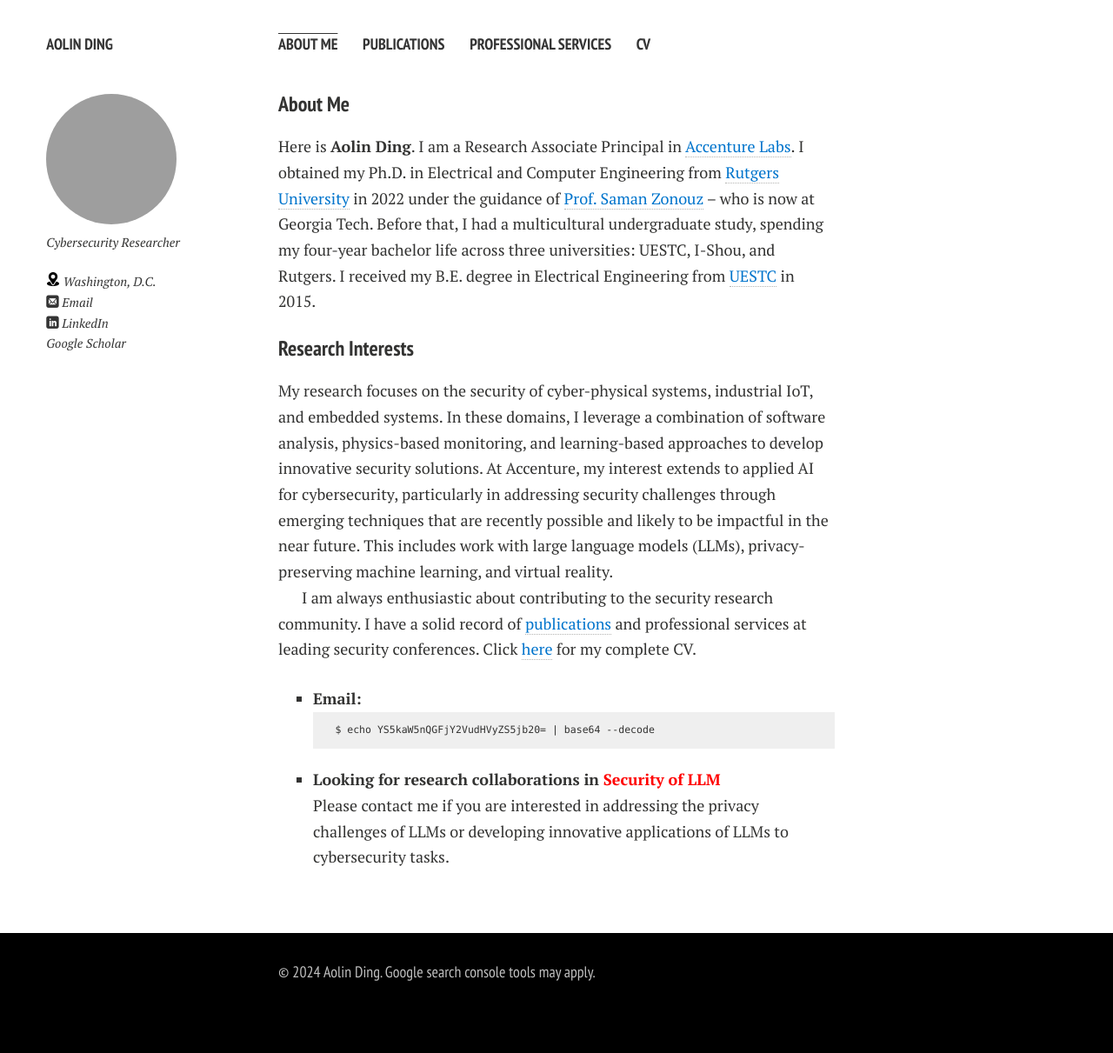
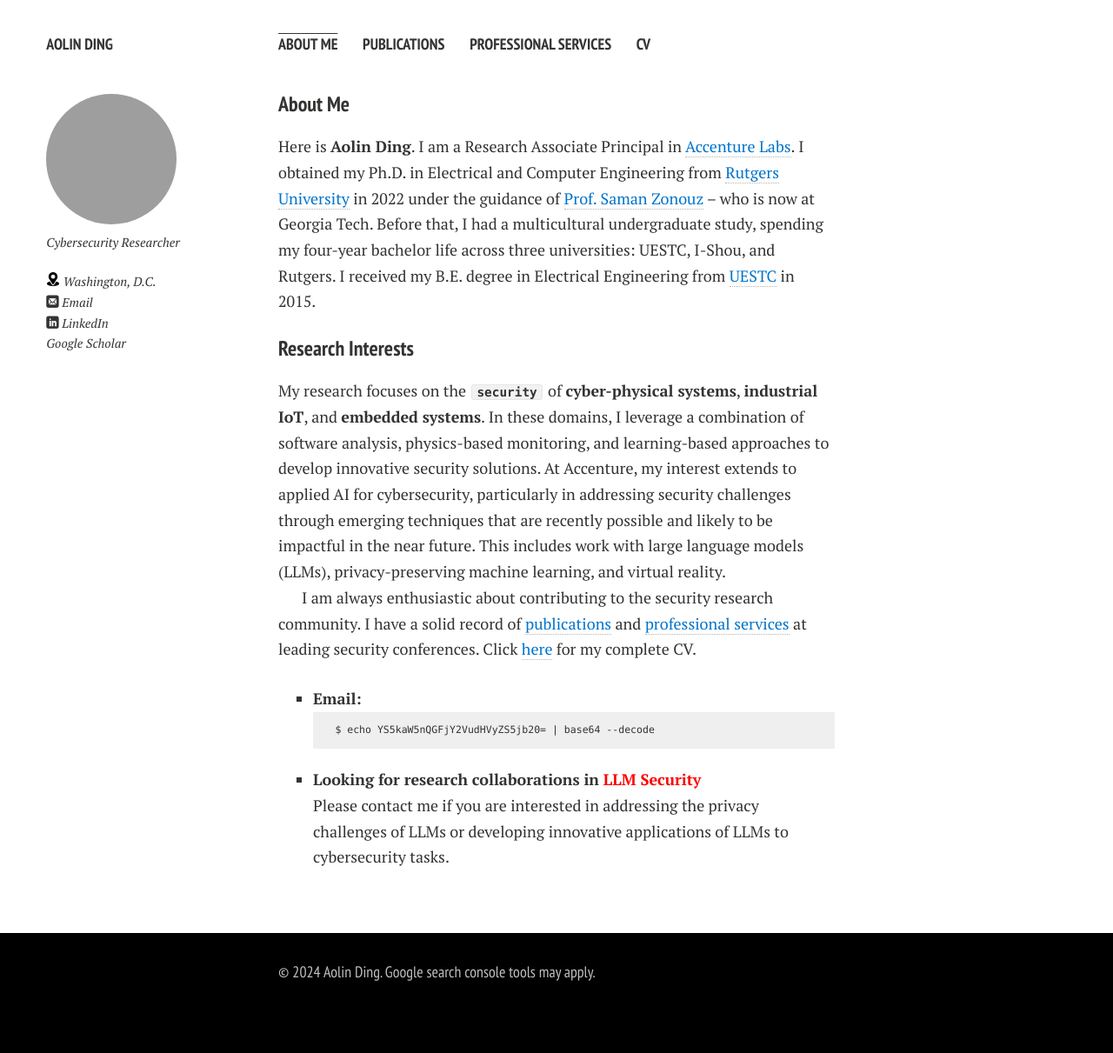
Before and after one commit to aolind/aolind.github.io, a Jekyll site: the page built from index.md, in a window 1280 px wide. Shown: the whole page at 87% size. Built offline with Jekyll 4.4.1, drawn with Linux system fonts in a browser that asks for light colours; nearby versions of some CDN libraries; comment, search, counter and statistics services are not loaded; a style sheet for code colours, icons or effects is not loaded; our own code applies the rules of GitHub Pages for plain Markdown files.

````diff
--- a/index.md
+++ b/index.md
@@ -8,13 +8,13 @@ Here is **Aolin Ding**. I am a Research Associate Principal in [<font color='007
 
 ### Research Interests
 
-My research focuses on the security of cyber-physical systems, industrial IoT, and embedded systems. In these domains, I leverage a combination of software analysis, physics-based monitoring, and learning-based approaches to develop innovative security solutions. At Accenture, my interest extends to applied AI for cybersecurity, particularly in addressing security challenges through emerging techniques that are recently possible and likely to be impactful in the near future. This includes work with large language models (LLMs), privacy-preserving machine learning, and virtual reality.
+My research focuses on the **`security`** of **cyber-physical systems**, **industrial IoT**, and **embedded systems**. In these domains, I leverage a combination of software analysis, physics-based monitoring, and learning-based approaches to develop innovative security solutions. At Accenture, my interest extends to applied AI for cybersecurity, particularly in addressing security challenges through emerging techniques that are recently possible and likely to be impactful in the near future. This includes work with large language models (LLMs), privacy-preserving machine learning, and virtual reality.
 
-I am always enthusiastic about contributing to the security research community. I have a solid record of [<font color='0074cc'>publications</font>](https://aolind.github.io/publications/) and professional services at leading security conferences. Click [<font color='0074cc'>here</font>](https://aolind.github.io/CV/) for my complete CV.
+I am always enthusiastic about contributing to the security research community. I have a solid record of [<font color='0074cc'>publications</font>](https://aolind.github.io/publications/) and [<font color='0074cc'>professional services</font>](https://aolind.github.io/services/) at leading security conferences. Click [<font color='0074cc'>here</font>](https://aolind.github.io/CV/) for my complete CV.
 
 - **Email:**
     ```
     $ echo YS5kaW5nQGFjY2VudHVyZS5jb20= | base64 --decode
     ```
-- **Looking for research collaborations in <font color='red'>Security of LLM</font>**\
+- **Looking for research collaborations in <font color='red'>LLM Security</font>**\
 Please contact me if you are interested in addressing the privacy challenges of LLMs or developing innovative applications of LLMs to cybersecurity tasks.
````
